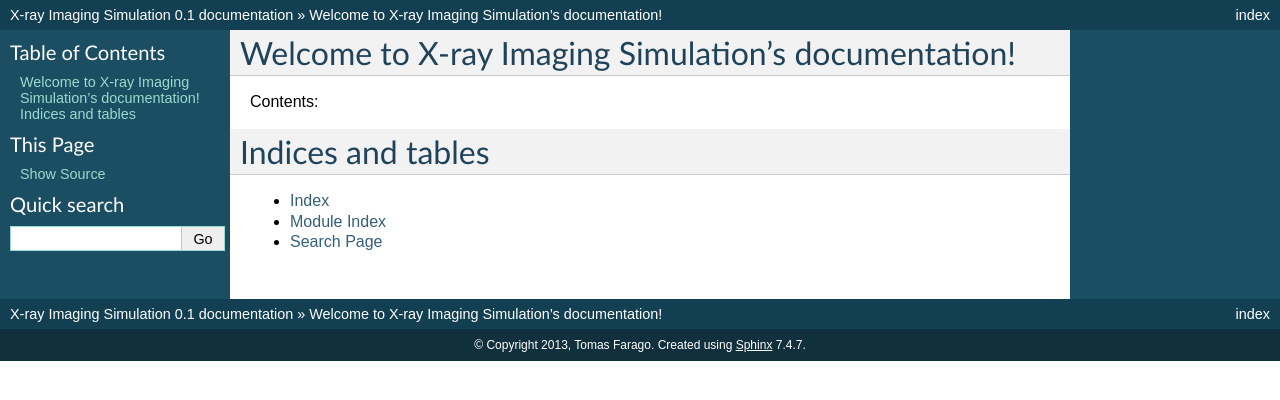
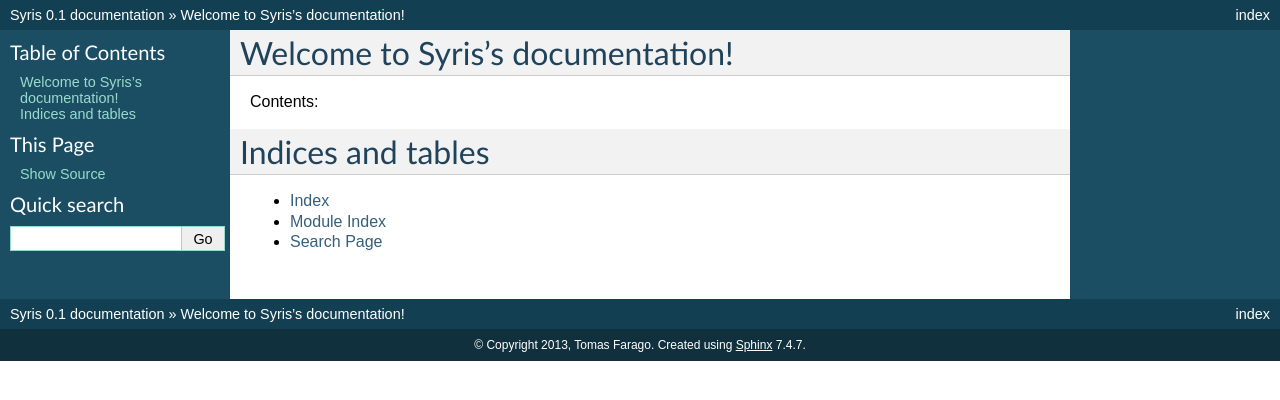
Before and after one commit to ufo-kit/syris, a Sphinx documentation site: the page built from doc/source/index.rst, in a window 1280 px wide. Shown: the top 400 px of the page. Built offline with Sphinx 7.4.7, drawn with Linux system fonts in a browser that asks for light colours; formulas are drawn with MathJax 3.

Commit message:
Syris name, setup and license.

```diff
--- a/doc/source/conf.py
+++ b/doc/source/conf.py
@@ -1,7 +1,7 @@
 # -*- coding: utf-8 -*-
 #
-# X-ray Imaging Simulation documentation build configuration file, created by
-# sphinx-quickstart on Tue Jun 25 10:57:08 2013.
+# Syris documentation build configuration file, created by
+# sphinx-quickstart on Tue Jun 25 11:22:23 2013.
 #
 # This file is execfile()d with the current directory set to its containing dir.
 #
@@ -40,7 +40,7 @@ source_suffix = '.rst'
 master_doc = 'index'
 
 # General information about the project.
-project = u'X-ray Imaging Simulation'
+project = u'Syris'
 copyright = u'2013, Tomas Farago'
 
 # The version info for the project you're documenting, acts as replacement for
@@ -164,7 +164,7 @@ html_static_path = ['_static']
 #html_file_suffix = None
 
 # Output file base name for HTML help builder.
-htmlhelp_basename = 'X-rayImagingSimulationdoc'
+htmlhelp_basename = 'Syrisdoc'
 
 
 # -- Options for LaTeX output --------------------------------------------------
@@ -183,7 +183,7 @@ latex_elements = {
 # Grouping the document tree into LaTeX files. List of tuples
 # (source start file, target name, title, author, documentclass [howto/manual]).
 latex_documents = [
-  ('index', 'X-rayImagingSimulation.tex', u'X-ray Imaging Simulation Documentation',
+  ('index', 'Syris.tex', u'Syris Documentation',
    u'Tomas Farago', 'manual'),
 ]
 
@@ -213,7 +213,7 @@ latex_documents = [
 # One entry per manual page. List of tuples
 # (source start file, name, description, authors, manual section).
 man_pages = [
-    ('index', 'x-rayimagingsimulation', u'X-ray Imaging Simulation Documentation',
+    ('index', 'syris', u'Syris Documentation',
      [u'Tomas Farago'], 1)
 ]
 
@@ -227,8 +227,8 @@ man_pages = [
 # (source start file, target name, title, author,
 #  dir menu entry, description, category)
 texinfo_documents = [
-  ('index', 'X-rayImagingSimulation', u'X-ray Imaging Simulation Documentation',
-   u'Tomas Farago', 'X-rayImagingSimulation', 'One line description of project.',
+  ('index', 'Syris', u'Syris Documentation',
+   u'Tomas Farago', 'Syris', 'One line description of project.',
    'Miscellaneous'),
 ]
 
--- a/doc/source/index.rst
+++ b/doc/source/index.rst
@@ -1,10 +1,10 @@
-.. X-ray Imaging Simulation documentation master file, created by
-   sphinx-quickstart on Tue Jun 25 10:57:08 2013.
+.. Syris documentation master file, created by
+   sphinx-quickstart on Tue Jun 25 11:22:23 2013.
    You can adapt this file completely to your liking, but it should at least
    contain the root `toctree` directive.
 
-Welcome to X-ray Imaging Simulation's documentation!
-====================================================
+Welcome to Syris's documentation!
+=================================
 
 Contents:
 
--- /dev/null
+++ b/requirements.txt
@@ -0,0 +1,3 @@
+numpy>=1.6.1
+quantities>=0.10.1
+pyopencl>=(2012, 1)
--- a/simulation/__init__.py
+++ b/simulation/__init__.py
@@ -0,0 +1 @@
+__version__ = 0.1
```
Also changed, not shown: setup.py (added, +18 -0 lines), 2 other files.
